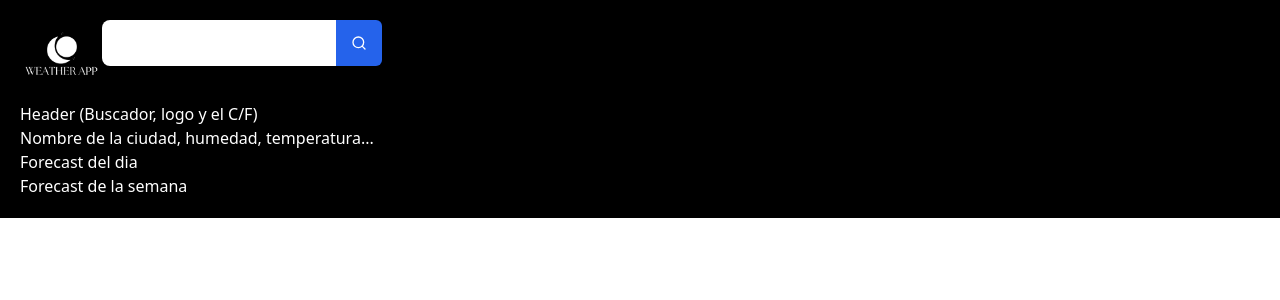
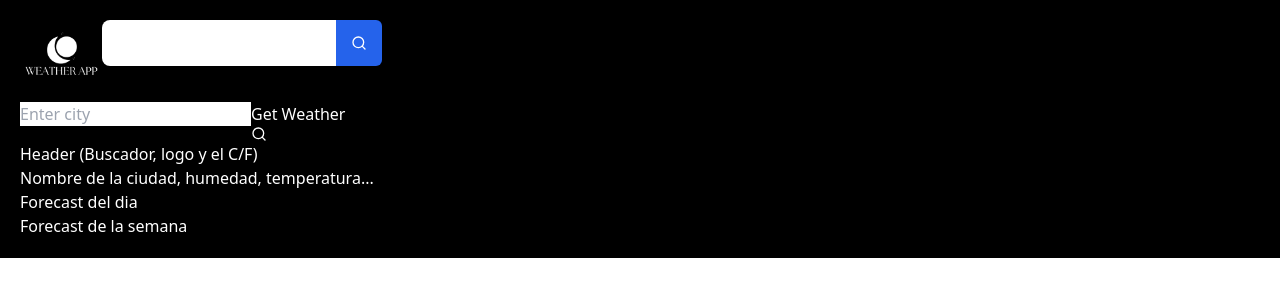
Before and after one commit to sylvixPat/weatherapp, a React (Create React App) app: page / in a window 1280 px wide. Shown: the top 300 px of the page. Built offline with nearby package versions, Linux system fonts and the light colour scheme.

Commit message:
api funcionality

```diff
--- a/src/App.js
+++ b/src/App.js
@@ -1,9 +1,11 @@
 import { MainDisplay } from "./components/MainDisplay";
+
 
 function App() {
   return (
     <div className="text-white">
       <MainDisplay />
+
     </div>
   );
 }
--- a/src/components/MainDisplay.jsx
+++ b/src/components/MainDisplay.jsx
@@ -1,10 +1,12 @@
 import React from 'react'
 import { Header } from './Header'
+import Weather from './Weather';
 
 export const MainDisplay = () => {
     return (
         <div className='container mx-auto xl bg-black p-5'>
             <Header />
+            <Weather />
             <div>Header (Buscador, logo y el C/F)</div>
             <div>Nombre de la ciudad, humedad, temperatura...</div>
             <div>Forecast del dia</div>
--- /dev/null
+++ b/src/components/Weather.jsx
@@ -0,0 +1,44 @@
+import React, { useState } from 'react';
+
+const Weather = () => {
+  const [city, setCity] = useState('');
+  const [weather, setWeather] = useState(null);
+
+  const fetchWeather = async () => {
+    const apiKey = 'eaed98fdd867aae368f83d8e4b672630';
+    const response = await fetch(`https://api.openweathermap.org/data/2.5/weather?q=${city}&appid=${apiKey}&units=metric`);
+    const data = await response.json();
+    setWeather(data);
+  };
+
+  const celsiusToFahrenheit = (celsius) => (celsius * 9/5) + 32;
+
+  return (
+    <div>
+      <input className='text-black'
+        type="text"
+        value={city}
+        onChange={(e) => setCity(e.target.value)}
+        placeholder="Enter city"
+      />
+      <button onClick={fetchWeather} >Get Weather
+        <svg className="shrink-0 size-4" xmlns="http://www.w3.org/2000/svg" width="24" height="24" viewBox="0 0 24 24" fill="none" stroke="currentColor" stroke-width="2" stroke-linecap="round" stroke-linejoin="round">
+            <circle cx="11" cy="11" r="8"></circle>
+            <path d="m21 21-4.3-4.3"></path>
+        </svg>
+      </button>
+
+      {weather && (
+        <div>
+          <h2>{weather.name}</h2>
+          <p>{weather.weather[0].description}</p>
+          <p>Temperature: {weather.main.temp}°C</p>
+          <p>Temperature: {celsiusToFahrenheit(weather.main.temp).toFixed(2)}°F</p>
+          <p>Humidity: {weather.main.humidity}%</p>
+        </div>
+      )}
+    </div>
+  );
+};
+
+export default Weather;
```
